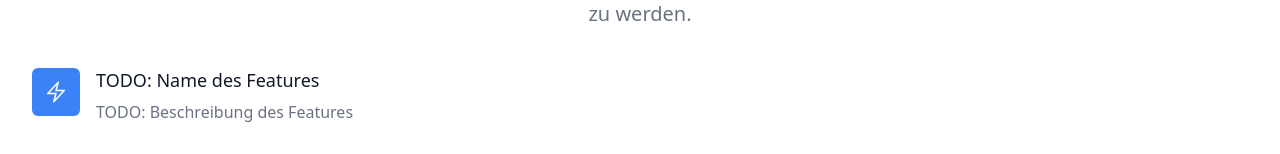
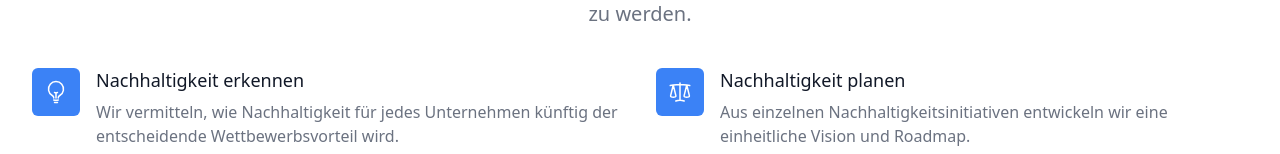
Before and after one commit to silbury-dev/next-drupal-demo, a Next.js app: page / in a window 1280 px wide. Shown: the part 798-952 px from the top of the page. Built offline with nearby package versions, Linux system fonts and the light colour scheme.

Commit message:
feature list rendering (load time 315 ms)

```diff
--- a/components/FeatureList.tsx
+++ b/components/FeatureList.tsx
@@ -44,20 +44,17 @@ return (
           </div>
           <div className="mt-10 ">
             <dl className="space-y-10 md:grid md:grid-cols-2 md:gap-x-8 md:gap-y-10 md:space-y-0 ">
-              { // TODO Ausgabe aller Features
-              // -------------- Start einzelnes Feature ----------------
-              <div key={"TODO"} className="relative">
+              { features.map(feature =>
+              <div key={feature.name} className="relative">
                 <dt>
                   <div className="absolute flex h-12 w-12 items-center justify-center rounded-md bg-blue-500 text-white">
-                    {// TODO: FeatureIcon dynamisch setzen
-                    }
-                    <BoltIcon className="h-6 w-6" aria-hidden="true" />
+                    <feature.icon className="h-6 w-6" aria-hidden="true" />
                   </div>
-                  <p className="ml-16 text-lg font-medium leading-6 text-gray-900">TODO: Name des Features</p>
+                  <p className="ml-16 text-lg font-medium leading-6 text-gray-900">{feature.name}</p>
                 </dt>
-                <dd className="mt-2 ml-16 text-base text-gray-500">TODO: Beschreibung des Features</dd>
+                <dd className="mt-2 ml-16 text-base text-gray-500">{feature.description}</dd>
               </div>
-               // -------------- Ende einzelnes Feature ----------------
+	      )
               }
             </dl>
           </div>
```
